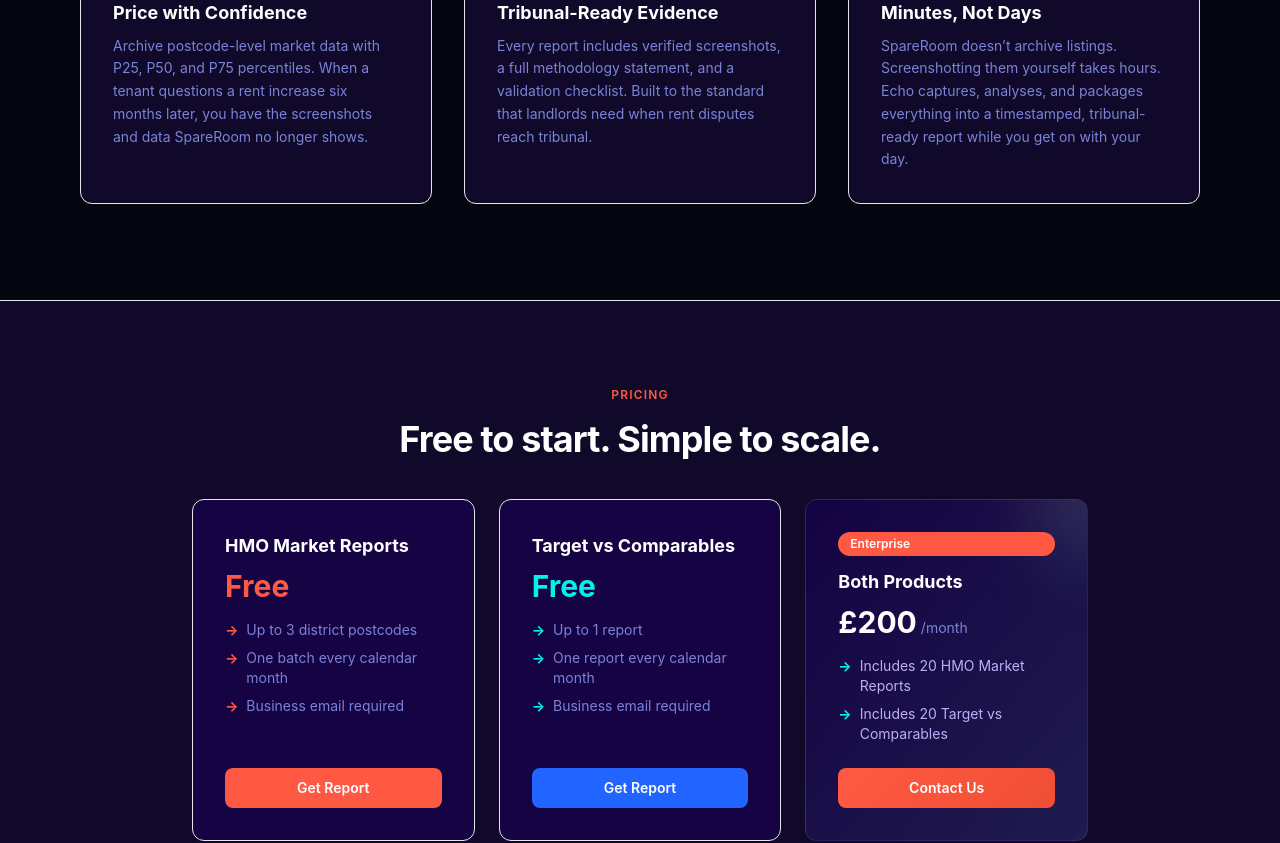
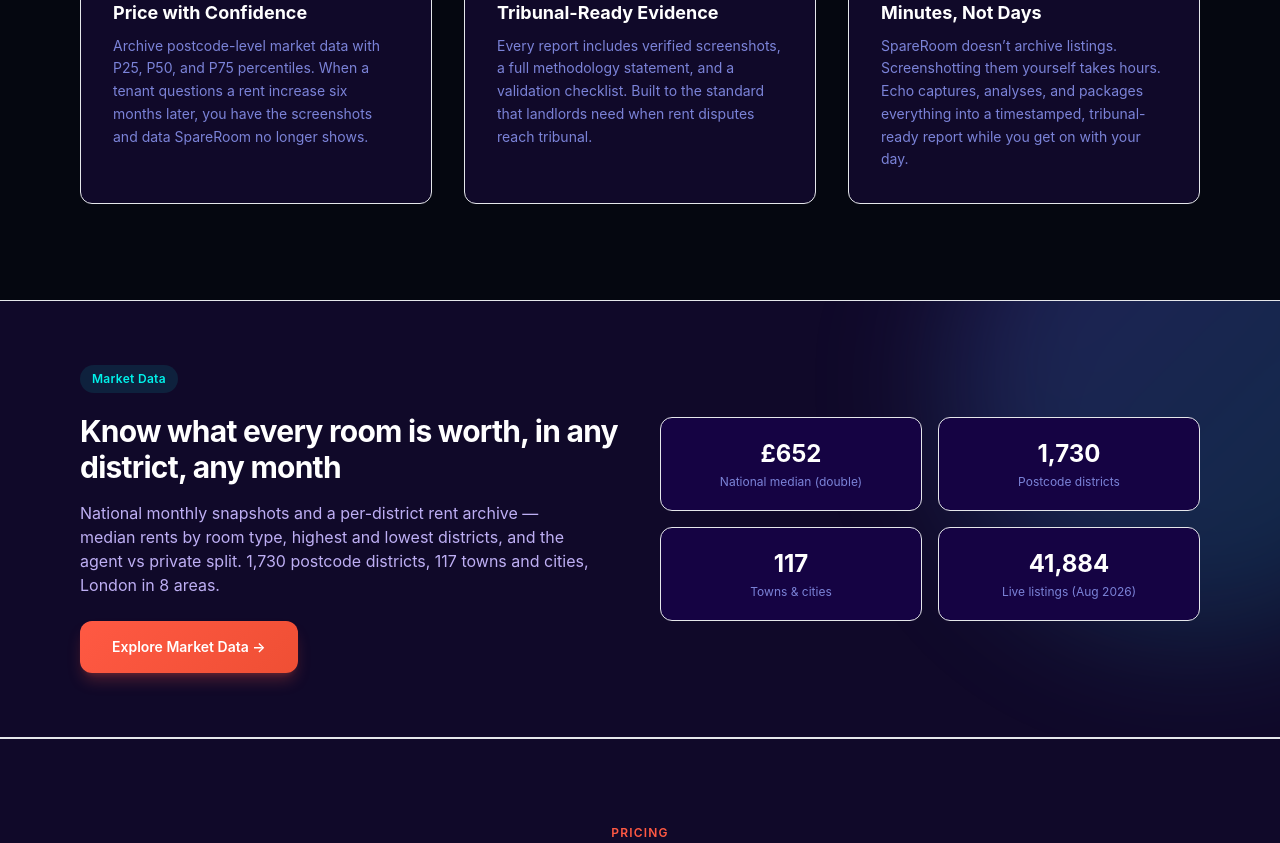
Before and after one commit to RolandTaokunpro/nestflo-market-intelligence, a React (Vite) app in the folder frontend/: page / in a window 1280 px wide. Shown: the part 1325-2168 px from the top of the page. Built offline with nearby package versions, Linux system fonts and the light colour scheme.

Commit message:
feat: add Market Data banner to homepage + switch Book a Demo to Calendly

```diff
--- a/frontend/src/components/Header.tsx
+++ b/frontend/src/components/Header.tsx
@@ -17,7 +17,7 @@
       </Link>
       <div className="flex items-center gap-4">
         <a
-          href="https://calendar.app.google/KSQx4rG9L6ytS4je7"
+          href="https://calendly.com/roland-tao-kunpro/30min"
           target="_blank"
           rel="noopener noreferrer"
           className="text-sm bg-gradient-brand text-white font-semibold px-4 py-2 rounded-lg hover:opacity-90 transition-opacity shadow-md"
--- a/frontend/src/pages/Home.tsx
+++ b/frontend/src/pages/Home.tsx
@@ -72,7 +72,7 @@
                   Benchmark a Listing
                 </Link>
                 <a
-                  href="https://calendar.app.google/KSQx4rG9L6ytS4je7"
+                  href="https://calendly.com/roland-tao-kunpro/30min"
                   target="_blank"
                   rel="noopener noreferrer"
                   className="inline-block bg-white text-navy text-sm font-semibold px-8 py-4 rounded-xl hover:bg-brand-grey/90 transition-colors text-center border border-white/20"
@@ -232,6 +232,48 @@
         </div>
       </section>
 
+      {/* ── 3b. Market Data banner ── */}
+      <section className="relative overflow-hidden bg-navy-light border-y border-white/8">
+        <div className="absolute top-0 right-0 w-[500px] h-[500px] bg-gradient-to-br from-brand-purple/25 to-brand-cyan/15 rounded-full blur-3xl -translate-y-1/3 translate-x-1/3 pointer-events-none" />
+        <div className="max-w-6xl mx-auto px-4 py-12 sm:py-16 relative">
+          <div className="grid lg:grid-cols-2 gap-10 items-center">
+            <div>
+              <span className="inline-block bg-brand-cyan/10 text-brand-cyan text-xs font-semibold px-3 py-1.5 rounded-full mb-5 tracking-wide">
+                Market Data
+              </span>
+              <h2 className="text-2xl sm:text-3xl font-bold text-white mb-4 tracking-tight leading-tight">
+                Know what every room is worth, in any district, any month
+              </h2>
+              <p className="text-sm sm:text-base text-brand-lavender max-w-lg mb-6 leading-relaxed">
+                National monthly snapshots and a per-district rent archive &mdash; median
+                rents by room type, highest and lowest districts, and the agent vs private
+                split. 1,730 postcode districts, 117 towns and cities, London in 8 areas.
+              </p>
+              <Link
+                to="/marketdata"
+                className="inline-block bg-gradient-brand text-white text-sm font-semibold px-8 py-4 rounded-xl hover:opacity-90 transition-opacity text-center shadow-lg shadow-orange/25"
+              >
+                Explore Market Data &rarr;
+              </Link>
+            </div>
+
+            <div className="grid grid-cols-2 gap-4">
+              {[
+                { v: '£652', l: 'National median (double)' },
+                { v: '1,730', l: 'Postcode districts' },
+                { v: '117', l: 'Towns & cities' },
+                { v: '41,884', l: 'Live listings (Aug 2026)' },
+              ].map((s) => (
+                <div key={s.l} className="bg-navy-card rounded-xl border border-white/8 p-5 text-center">
+                  <div className="text-xl sm:text-2xl font-bold text-white">{s.v}</div>
+                  <div className="text-xs text-brand-grey mt-1">{s.l}</div>
+                </div>
+              ))}
+            </div>
+          </div>
+        </div>
+      </section>
+
       {/* ── Pricing ── */}
       <section className="bg-navy-light border-y border-white/8">
         <div className="max-w-5xl mx-auto px-4 py-16 sm:py-20">
@@ -365,7 +407,7 @@
               Benchmark a Listing
             </Link>
             <a
-              href="https://calendar.app.google/KSQx4rG9L6ytS4je7"
+              href="https://calendly.com/roland-tao-kunpro/30min"
               target="_blank"
               rel="noopener noreferrer"
               className="inline-block bg-white text-navy text-sm font-semibold px-8 py-4 rounded-xl hover:bg-brand-grey/90 transition-colors text-center border border-white/20"
--- a/frontend/src/pages/marketdata/marketData.ts
+++ b/frontend/src/pages/marketdata/marketData.ts
@@ -26,7 +26,7 @@
   'linear-gradient(135deg, #2D009E 0%, #B3304A 55%, #EF4F34 100%)';
 
 /** Same booking target the shared SPA Header uses (AC-2). */
-export const DEMO_BOOKING_URL = 'https://calendar.app.google/KSQx4rG9L6ytS4je7';
+export const DEMO_BOOKING_URL = 'https://calendly.com/roland-tao-kunpro/30min';
 
 /**
  * Canonical Nestflo tokens as scoped CSS custom properties. They are applied to
```
